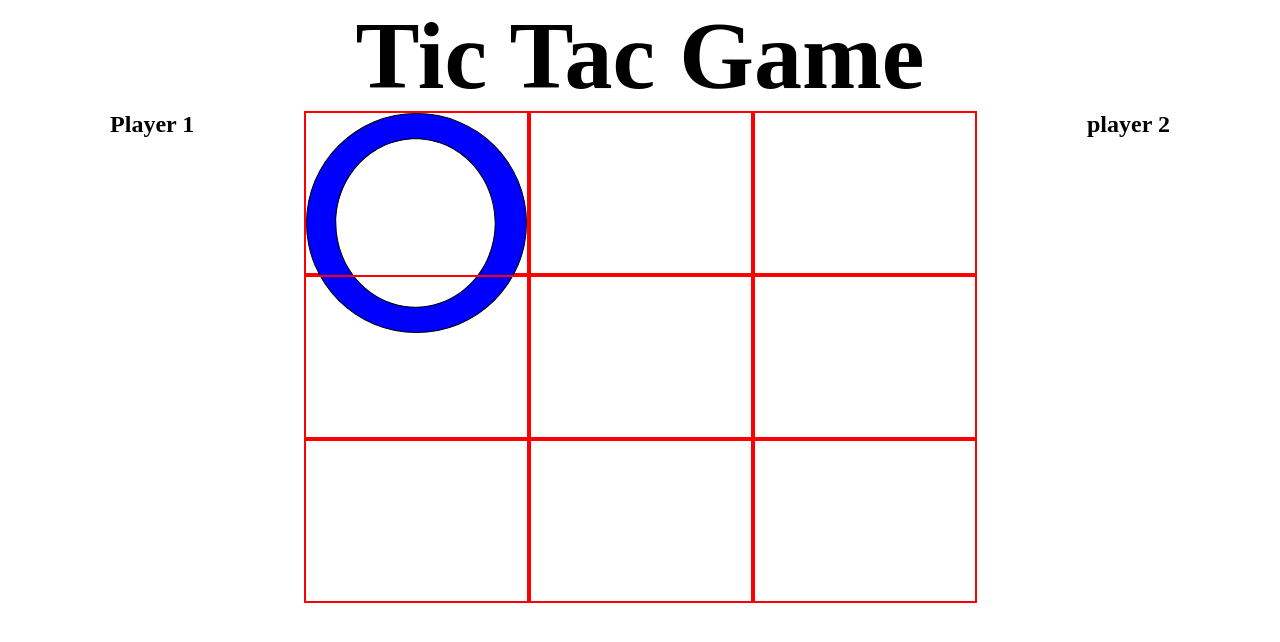
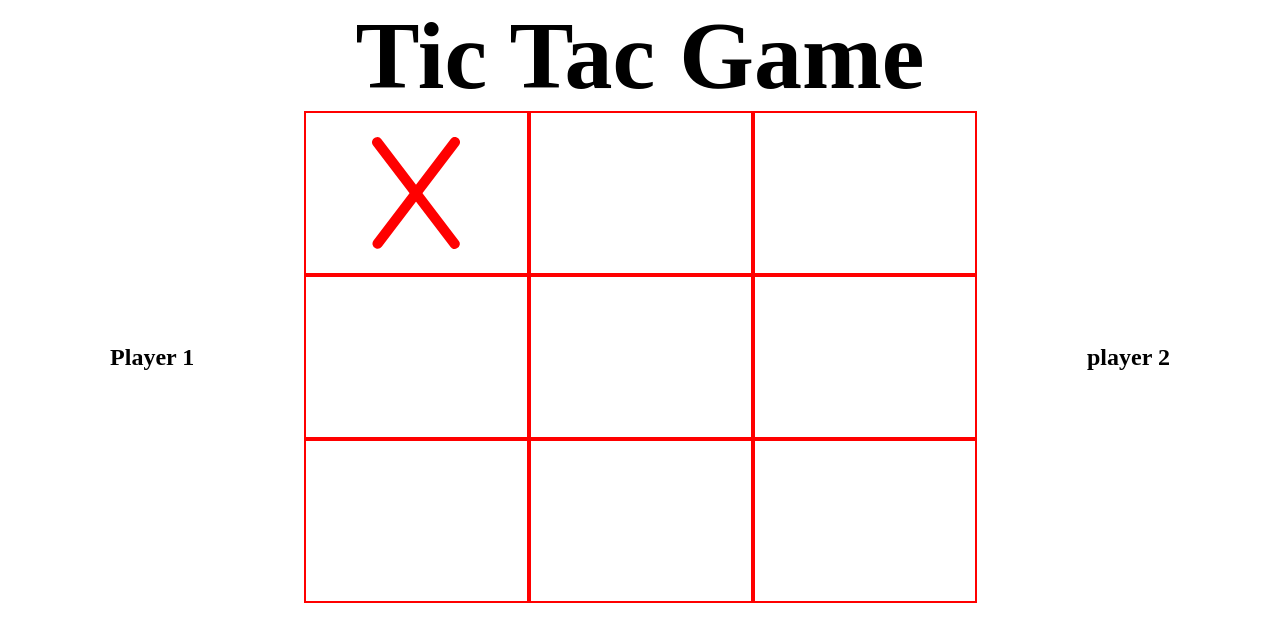
Before and after one commit to MoSalah001/Tic-Tac-Toe, a plain HTML site: page index.html in a window 1280 px wide. Both pictures are taken after a click on the element 416 px from the left and 193 px from the top of the page. Drawn offline with Linux system fonts and the light colour scheme.

Commit message:
adding logic fixing image size fixing image distrbution

```diff
--- a/public/css/style.css
+++ b/public/css/style.css
@@ -70,3 +70,14 @@
     grid-area: playerTwo;
     text-align: center;
 }
+
+img {
+   max-width: 70%;
+   max-height: 70%;
+}
+
+div {
+    display: flex;
+    justify-content: center;
+    align-items: center;
+}
--- a/public/js/index.js
+++ b/public/js/index.js
@@ -1,6 +1,10 @@
 const divs = document.querySelectorAll(".game");
 
-let img = document.createElement("img")
+let counter = 0;
+
+const circle = "public/Mat/circle.svg"
+
+const cross = "public/Mat/cross.svg"
 
 const player1 = {
     win : 0,
@@ -14,12 +18,65 @@ const player2 = {
     sign : "public/Mat/cross.svg"
 }
 
+const track = [];
+
+for(let i = 0; i< divs.length; i++) {
+    divs[i].addEventListener('click', action);
+    let x = document.createElement("img");
+    divs[i].append(x);
+}
 
 function action() {
-    img.src=`${player1.sign}`
-    this.appendChild(img);
+    if(this.firstChild.src === "") {
+        counter++;
+        track.push(counter)
+        let m = this.firstChild.src;
+        track.forEach(element => {
+            if(element % 2 == 0){
+                this.firstChild.src = circle;
+                check()
+            } else{
+                this.firstChild.src = cross;
+                check()
+            }
+            if (track.length == 9) {
+                console.log("draw");
+            }
+        });
+    }
+
 }
 
-for(i in divs) {
-    divs[i].addEventListener('click', action)
+
+function check() {
+            let host = "http://127.0.0.1:5500/";
+            let crs = host+cross;
+            let crc = host+circle;
+        if( // cross wins  player 2
+                (divs[0].firstChild.src === crs && divs[1].firstChild.src === crs && divs[2].firstChild.src === crs) ||
+                (divs[3].firstChild.src === crs && divs[4].firstChild.src === crs && divs[5].firstChild.src === crs) ||
+                (divs[6].firstChild.src === crs && divs[7].firstChild.src === crs && divs[8].firstChild.src === crs) ||
+                (divs[0].firstChild.src === crs && divs[3].firstChild.src === crs && divs[6].firstChild.src === crs) ||
+                (divs[1].firstChild.src === crs && divs[4].firstChild.src === crs && divs[7].firstChild.src === crs) ||
+                (divs[2].firstChild.src === crs && divs[5].firstChild.src === crs && divs[8].firstChild.src === crs) ||
+                (divs[0].firstChild.src === crs && divs[4].firstChild.src === crs && divs[8].firstChild.src === crs) ||
+                (divs[2].firstChild.src === crs && divs[4].firstChild.src === crs && divs[6].firstChild.src === crs)
+            ){
+                player2.win +=1;
+                player1.lose +=1;
+                console.log(player2.win);
+        } else if( // circle win player 1
+                (divs[0].firstChild.src === crc && divs[1].firstChild.src === crc && divs[2].firstChild.src === crc) ||
+                (divs[3].firstChild.src === crc && divs[4].firstChild.src === crc && divs[5].firstChild.src === crc) ||
+                (divs[6].firstChild.src === crc && divs[7].firstChild.src === crc && divs[8].firstChild.src === crc) ||
+                (divs[0].firstChild.src === crc && divs[3].firstChild.src === crc && divs[6].firstChild.src === crc) ||
+                (divs[1].firstChild.src === crc && divs[4].firstChild.src === crc && divs[7].firstChild.src === crc) ||
+                (divs[2].firstChild.src === crc && divs[5].firstChild.src === crc && divs[8].firstChild.src === crc) ||
+                (divs[0].firstChild.src === crc && divs[4].firstChild.src === crc && divs[8].firstChild.src === crc) ||
+                (divs[2].firstChild.src === crc && divs[4].firstChild.src === crc && divs[6].firstChild.src === crc)
+            ){
+                player1.win +=1;
+                player2.lose +=1   ;
+                console.log(player1.win);
+    }
 }
```
